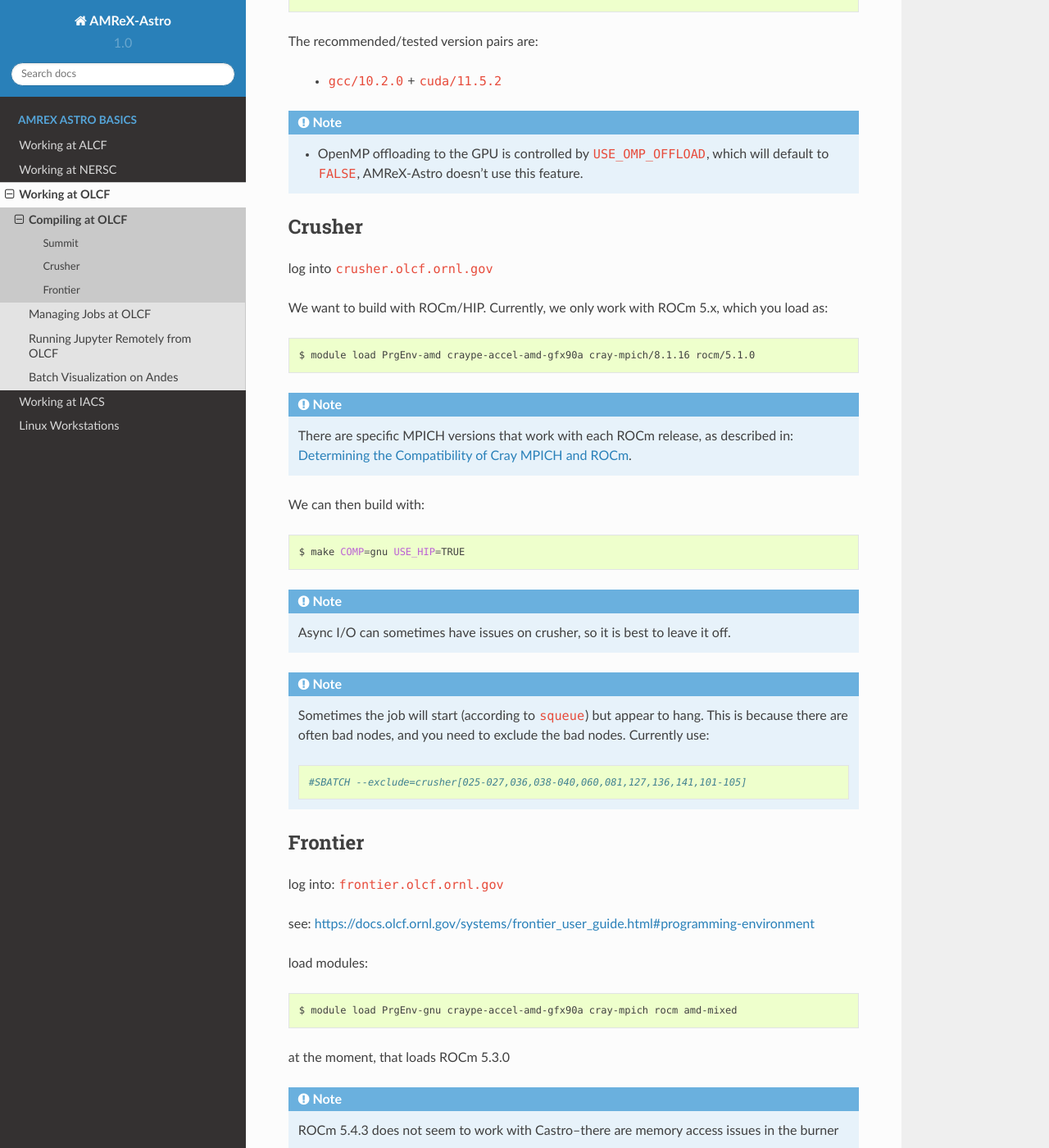
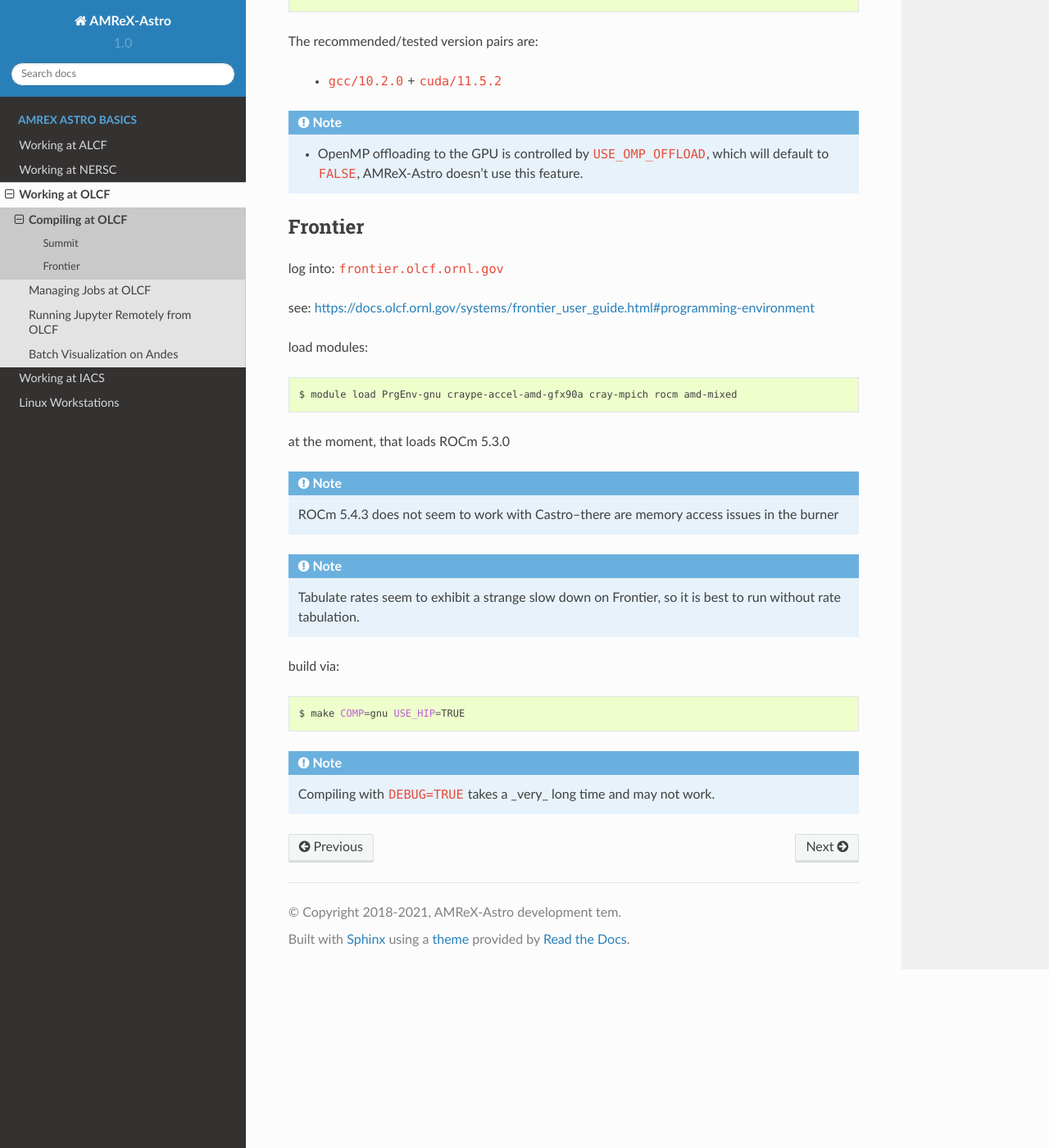
Before and after one commit to AMReX-Astro/workflow, a Sphinx documentation site: the page built from sphinx_docs/source/olcf-compilers.rst, in a window 1280 px wide and 1400 px high, scrolled down 958 px. Shown: the whole window at 82% size. Built offline with Sphinx 7.4.7 and the Read the Docs theme 2.0.0, drawn with Linux system fonts in a browser that asks for light colours.

Commit message:
crusher is going away

```diff
--- a/sphinx_docs/source/olcf-compilers.rst
+++ b/sphinx_docs/source/olcf-compilers.rst
@@ -54,44 +54,6 @@
      doesn't use this feature.
 
 
-Crusher
--------
-
-log into ``crusher.olcf.ornl.gov``
-
-We want to build with ROCm/HIP.  Currently, we only work with ROCm 5.x,
-which you load as:
-
-.. prompt:: bash
-
-   module load PrgEnv-amd craype-accel-amd-gfx90a cray-mpich/8.1.16 rocm/5.1.0
-
-.. note::
-
-   There are specific MPICH versions that work with each ROCm release,
-   as described in: `Determining the Compatibility of Cray MPICH and ROCm <https://docs.olcf.ornl.gov/systems/crusher_quick_start_guide.html#determining-the-compatibility-of-cray-mpich-and-rocm>`_.
-
-We can then build with:
-
-.. prompt:: bash
-
-   make COMP=gnu USE_HIP=TRUE
-
-
-.. note::
-
-   Async I/O can sometimes have issues on crusher, so it is best to
-   leave it off.
-
-
-.. note::
-
-   Sometimes the job will start (according to ``squeue``) but appear to
-   hang.  This is because there are often bad nodes, and you need to
-   exclude the bad nodes.  Currently use::
-
-   #SBATCH --exclude=crusher[025-027,036,038-040,060,081,127,136,141,101-105]
-
 
 Frontier
 --------
```
Also changed, not shown: sphinx_docs/source/olcf-workflow.rst (+2 -18 lines).
